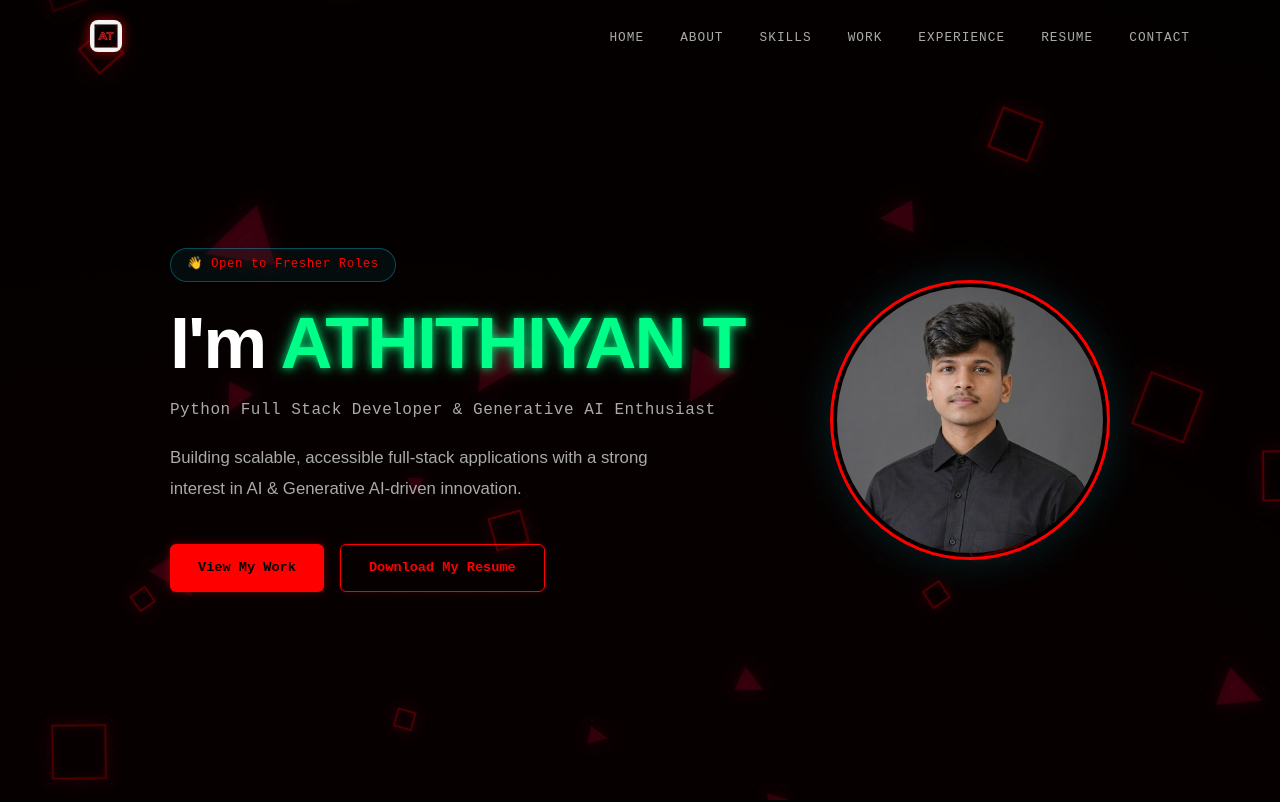
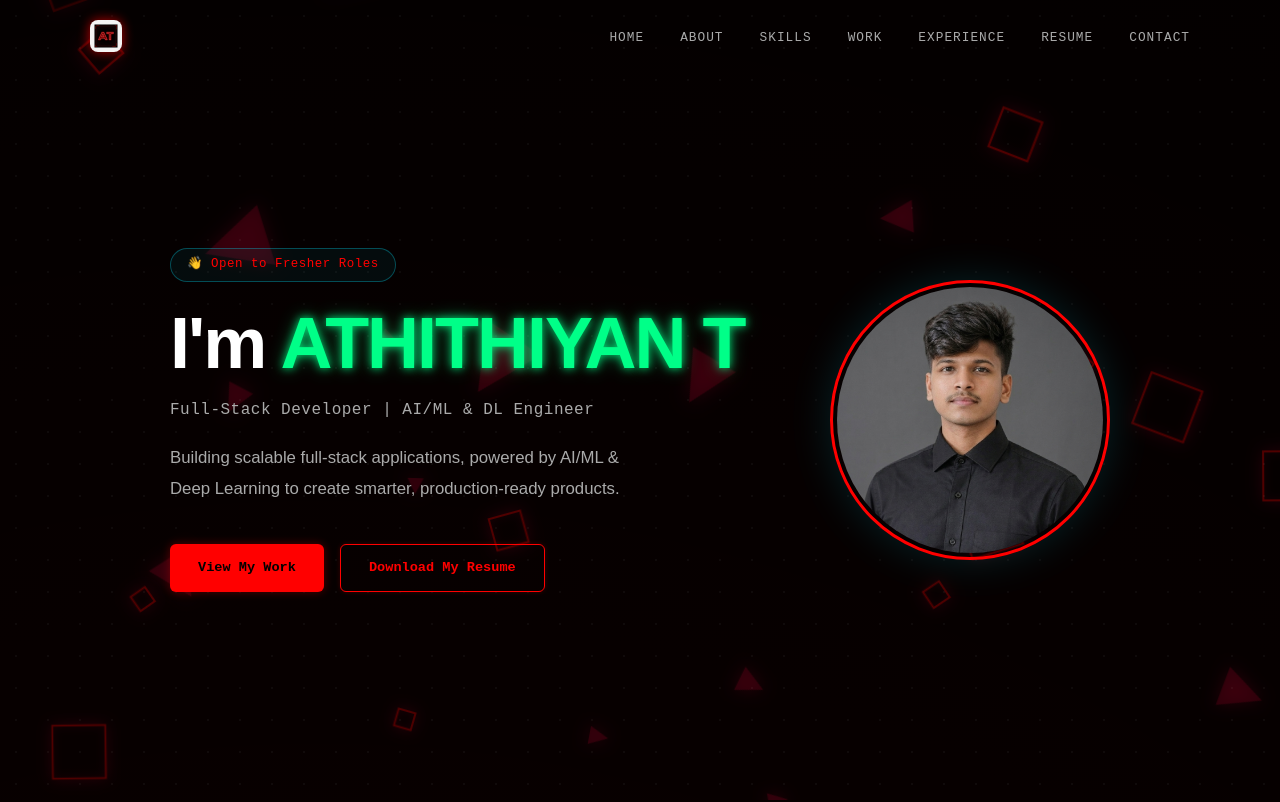
Before and after one commit to Athithiyan-T/My-Portfolio-version-2.0, a React (Vite) app: page / in a window 1280 px wide. Shown: the top 802 px of the page. Built offline with nearby package versions, Linux system fonts and the light colour scheme; the HTML template or start-up script is replaced by a standard one.

Commit message:
Revise hero section role and description
Updated role and description to reflect current expertise in AI/ML and Deep Learning.

```diff
--- a/src/components/Hero.jsx
+++ b/src/components/Hero.jsx
@@ -54,14 +54,16 @@ function Hero() {
           I'm <span className="hero__highlight glitch-effect">{animatedName}</span>
         </h1>
 
-        <p className="hero__role">
-          Python Full Stack Developer &amp; Generative AI Enthusiast
-        </p>
 
-        <p className="hero__desc">
-          Building scalable, accessible full-stack applications with a strong
-          interest in AI & Generative AI‑driven innovation.
-        </p>
+          <p className="hero__role">
+  Full-Stack Developer <span className="hero__divider">|</span> AI/ML &amp; DL Engineer
+         </p>
+
+
+       <p className="hero__desc">
+         Building scalable full-stack applications, powered by AI/ML &amp; Deep
+  Learning to create smarter, production-ready products.
+      </p>
 
         <div className="hero__actions">
           <a href="#projects" className="btn btn-primary">View My Work</a>
```
